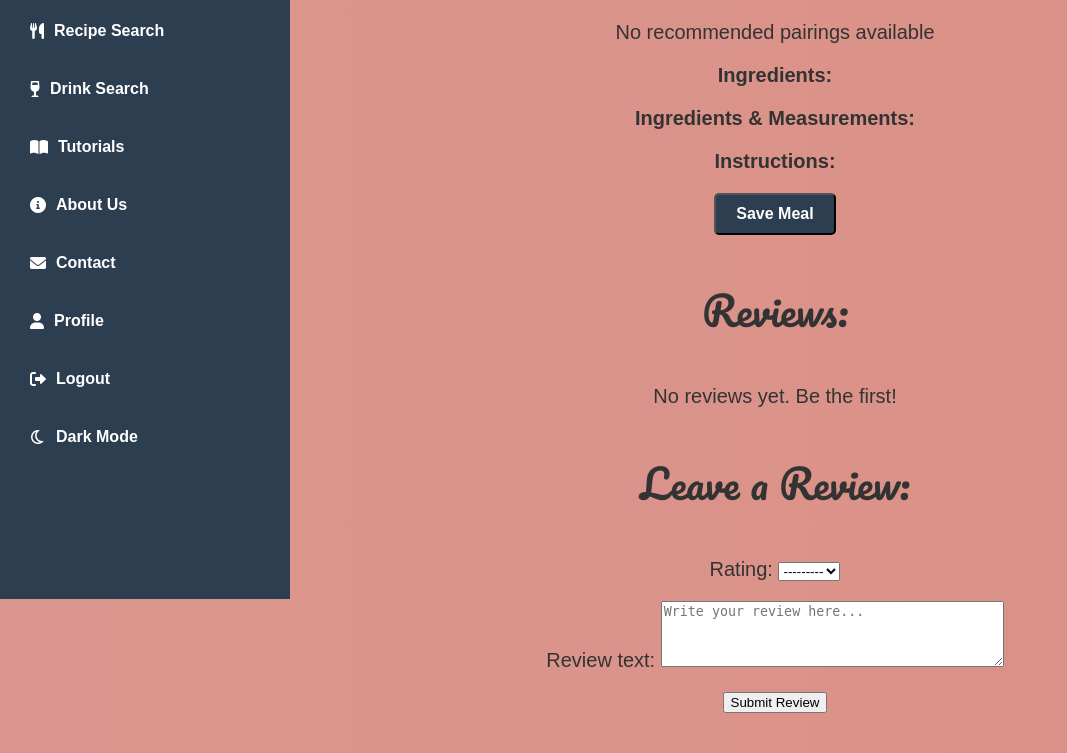
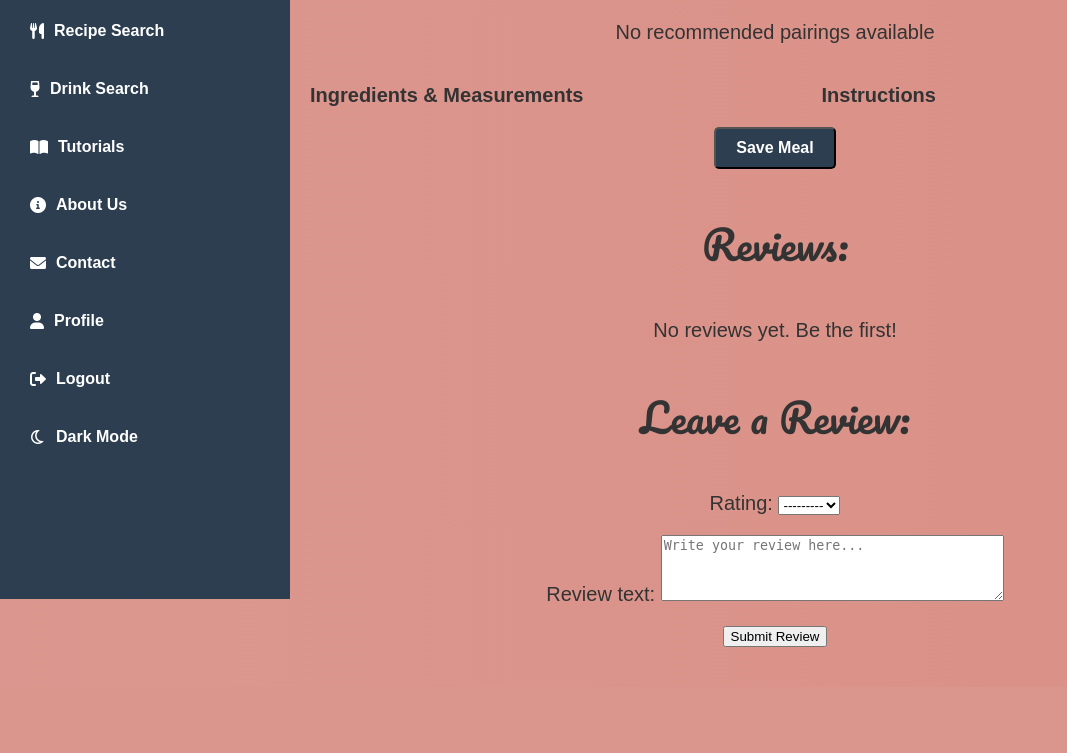
Before and after one commit to UCCS-CS4300-5300/Group6-fall2024, a Django app: template ourapp/templates/ourapp/meal_detail.html in a window 1280 px wide. Shown: the part 241-994 px from the top of the page, without its empty margins (0-1067 px from the left). After the commit the page ends 888 px from the top, so only its background shows below. Run offline with Django 4.2, Linux system fonts and the light colour scheme; the template is opened without the code that fills it: values that come from a table or form of the project are taken from there, others are empty; a user stored in the database is signed in.

Commit message:
carl's html edits

```diff
--- a/ourapp/templates/ourapp/meal_detail.html
+++ b/ourapp/templates/ourapp/meal_detail.html
@@ -43,26 +43,44 @@
 {% endif %}
 
 </p>
-    <p aria-label="Meal Ingredients"><strong>Ingredients:</strong>
-        {% for ingredient in meal.ingredients %}
-            {{ ingredient }}{% if not forloop.last %}, {% endif %}
-        {% endfor %}
-    </p>
+{% if user.is_authenticated %}
+    <div style="display: flex; justify-content: space-between; max-width: 100%; margin: 0 auto; gap: 20px;">
+        <!-- Ingredients & Measurements Section -->
+        <div style="flex: 1; max-width: 45%; text-align: left;">
+            <p aria-label="Meal Ingredients and Measurements"
+               style="font-weight: bold; margin-bottom: 10px; text-align: left;">
+                Ingredients & Measurements
+            </p>
+            <div style="display: grid; grid-template-columns: auto auto; gap: 5px; margin: 10px 0;">
+                {% for ingredient, measurement in ingredients_measurements %}
+                    <div style="padding: 5px 10px; background-color: #f9f9f9; border: 1px solid #ddd; border-radius: 5px; text-align: left;">
+                        <strong style="color: black">{{ ingredient }}</strong>
+                    </div>
+                    <div style="padding: 5px 10px; background-color: #f9f9f9; border: 1px solid #ddd; border-radius: 5px; text-align: right;color: black">
+                        {{ measurement }}
+                    </div>
+                {% endfor %}
+            </div>
+        </div>
 
-    {% if user.is_authenticated %}
-    <p aria-label="Meal Ingredients and Measurements"><strong>Ingredients & Measurements:</strong></p>
-
-    {% for ingredient, measurement in ingredients_measurements %}
-        <li>{{ ingredient }} - {{ measurement }}</li>
-    {% endfor %}
-
-    <p aria-label="Meal Instructions"><strong>Instructions:</strong></p>
-    {% for instruction in instructions_list %}
-        <p>{{ instruction }}</p>
-    {% endfor %}
-    {% else %}
-    <p><em>Log in to view the measurements and instructions.</em></p>
-    {% endif %}
+        <!-- Instructions Section -->
+        <div style="flex: 1; max-width: 45%; text-align: left;">
+            <p aria-label="Meal Instructions"
+               style="font-weight: bold; margin-bottom: 10px; text-align: left;">
+                Instructions
+            </p>
+            <div style="display: grid; grid-template-columns: auto; gap: 10px;">
+                {% for instruction in instructions_list %}
+                    <div style="padding: 10px; background-color: #f9f9f9; border: 1px solid #ddd; border-radius: 5px; color: black">
+                        {{ instruction }}
+                    </div>
+                {% endfor %}
+            </div>
+        </div>
+    </div>
+{% else %}
+    <p><em>Log in to view the ingredients, measurements, and instructions.</em></p>
+{% endif %}
 
 
     <!-- Save Meal Button -->
```
Also changed, not shown: ourapp/templates/ourapp/cocktails_detail.html (+30 -4 lines), db.sqlite3.
